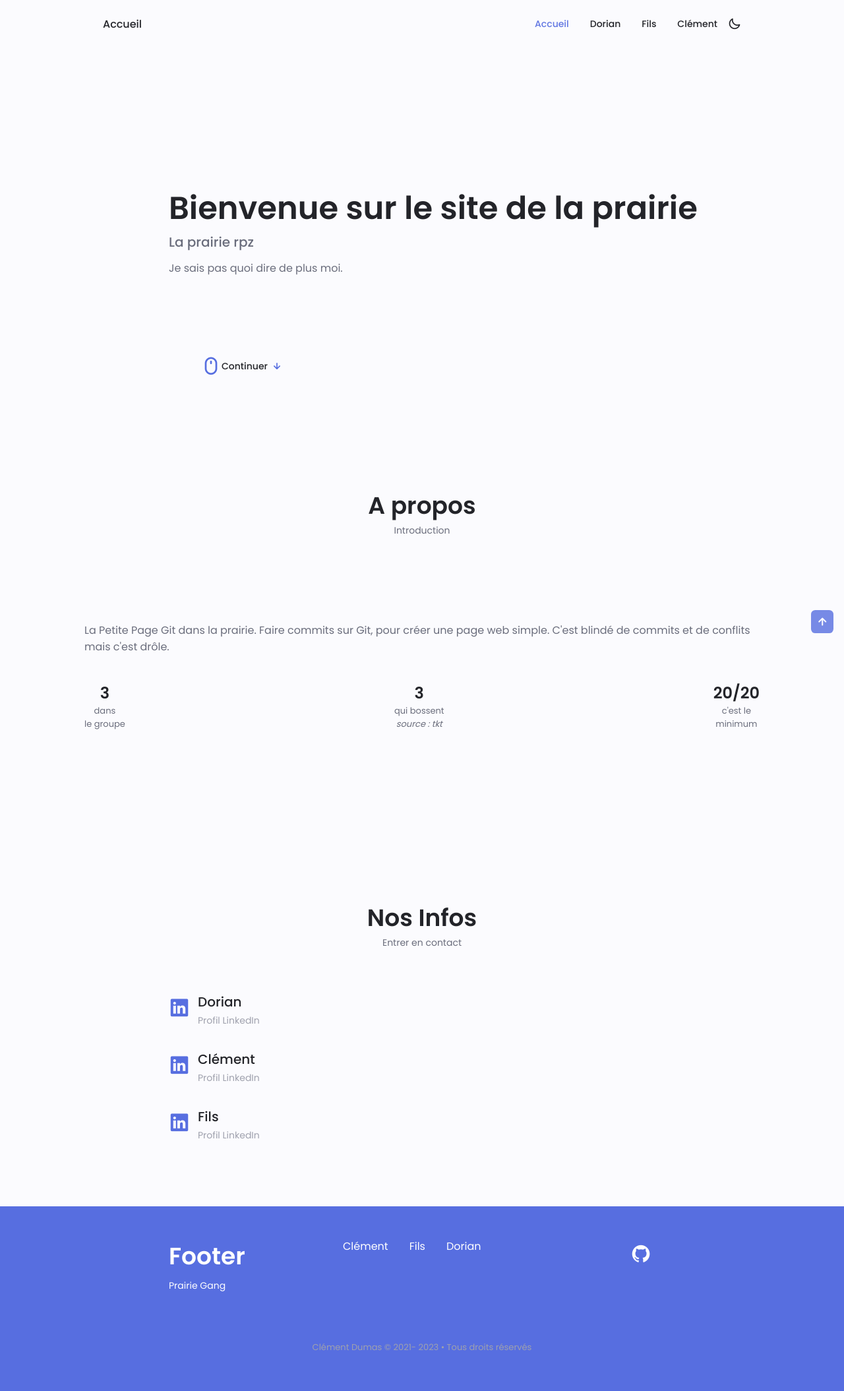
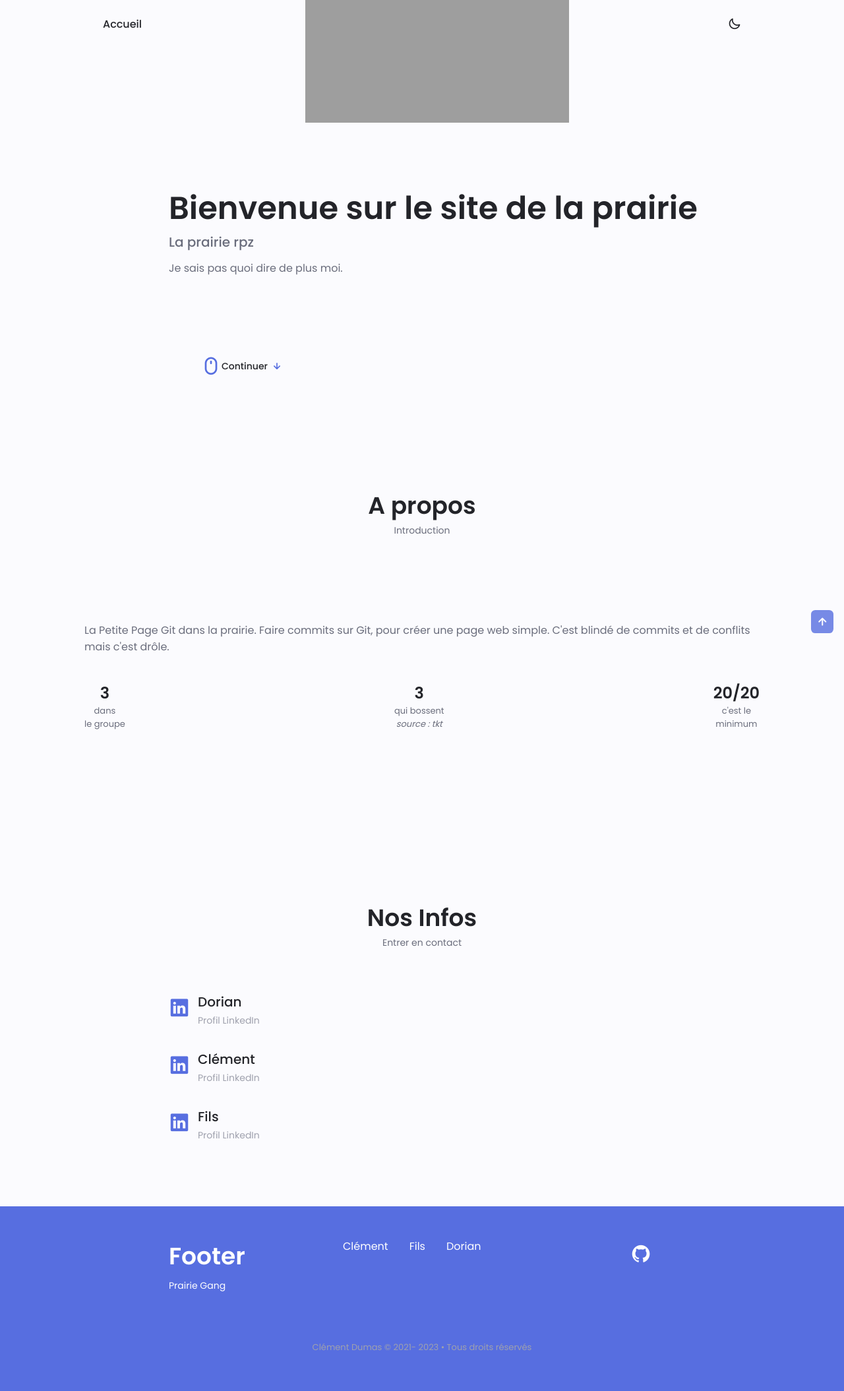
Before and after one commit to Dumssss/Git-prairie, a PHP site: page / in a window 1280 px wide. Shown: the whole page at 66% size. Run offline with PHP 8.4, Linux system fonts and the light colour scheme; grey boxes are pictures that could not be loaded.

Commit message:
add logo efrei

```diff
--- a/index.php
+++ b/index.php
@@ -27,7 +27,7 @@
                 <ul class="nav__list grid">
                     <li class="nav__item">
                         <a href="#home" class="nav__link active-link" style="color:#6176e2">
-                            <i class="uil uil-estate nav__icon"></i> Accueil
+                            <i class="uil uil-estate nav__icon"></i> <img src="assets/" alt="">
                         </a>
                     </li>
                     <li class="nav__item">
```
Also changed, not shown: assets/img/Logo_Efrei.png (added).
